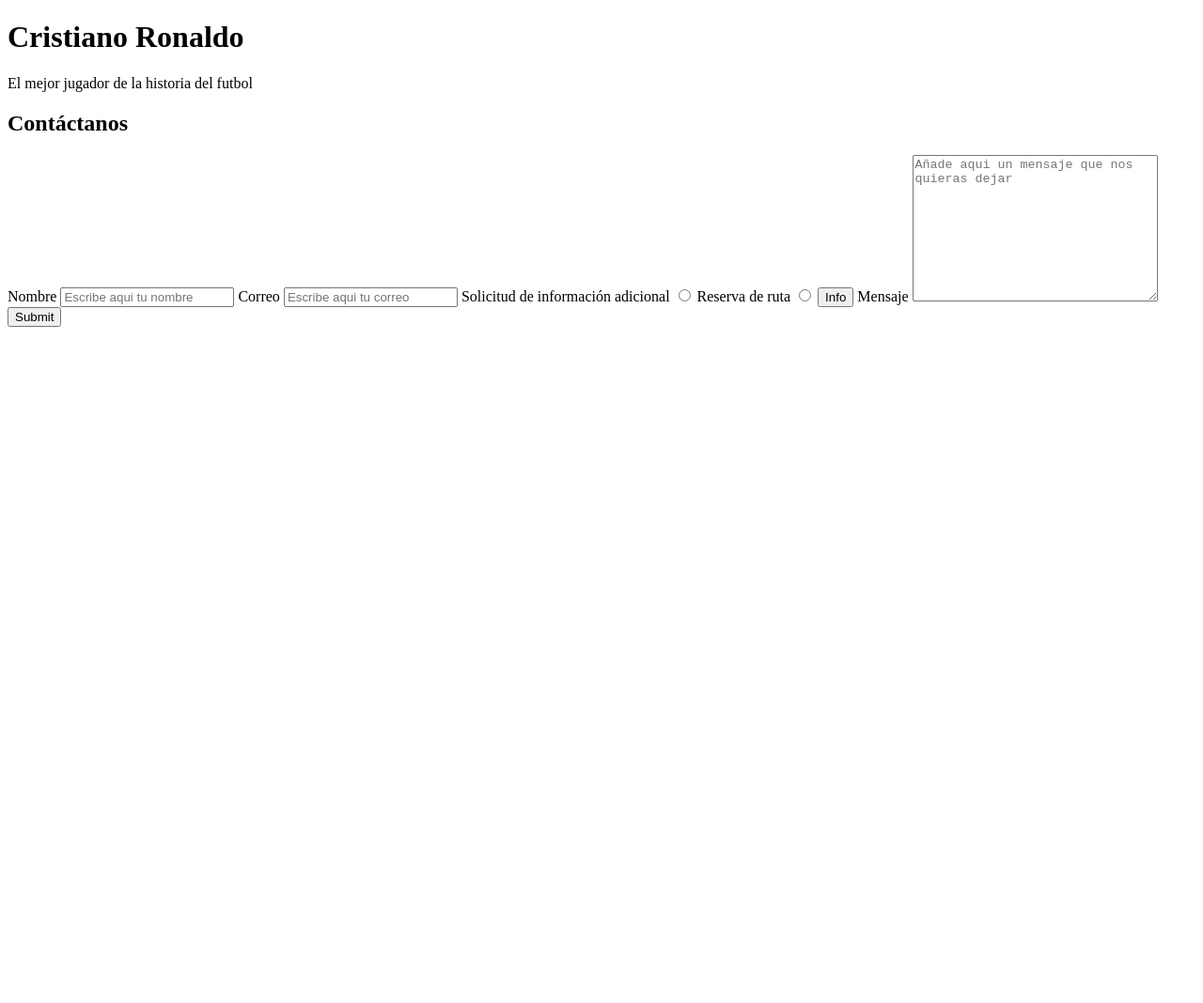
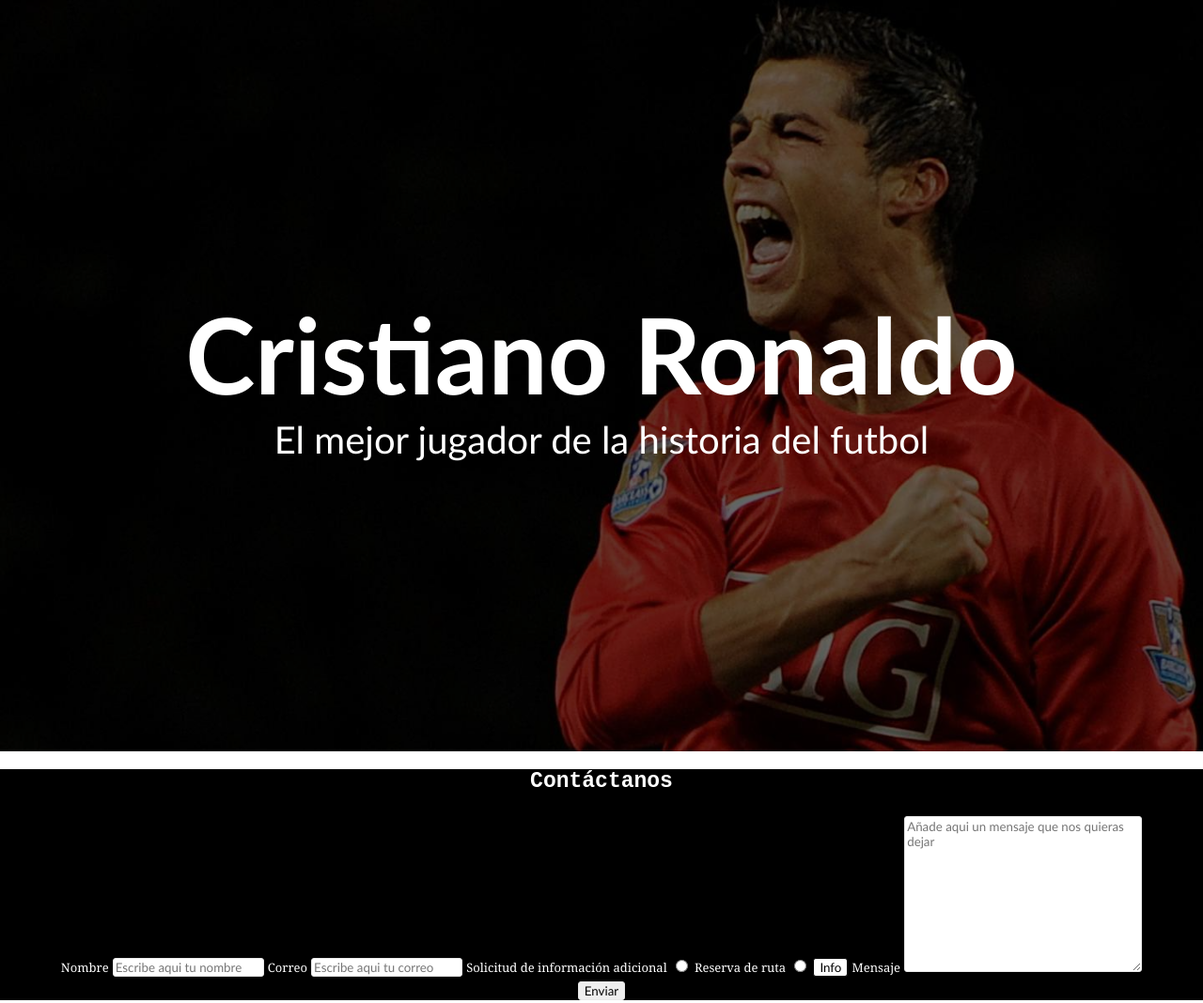
Before and after one commit to Joasan11/ExamenTema5DIW-DWEC, a plain HTML site: page index.html in a window 1280 px wide. Shown: the whole page at 94% size. Before the commit the page ends 800 px from the top, so only its background shows below. Drawn offline with Linux system fonts and the light colour scheme.

Commit message:
Hacemos el js funcional excepto por los radio button y añadimos el hero-image y un formulario bastante basico solo para que se vea mejor

```diff
--- a/index.html
+++ b/index.html
@@ -3,8 +3,8 @@
 <head>
     <meta charset="UTF-8">
     <meta name="viewport" content="width=device-width, initial-scale=1.0">
-    <title>Examen Formulario</title>
-</head>
+    <title>Examen Formulario</title></head>
+    <link rel="stylesheet" href="styles/style.css">
 <body>
     <div class="main-hero">
         <div class=" hero-container">
@@ -37,10 +37,11 @@
 
             <br>
 
-            <input type="submit" id="enviar" name="enviar">
+            <input type="submit" id="enviar" value="Enviar">
 
             <ul id="error"></ul>
         </form>
     </div>
+    <script src="scripts/script.js"></script>
 </body>
 </html>
--- a/scripts/script.js
+++ b/scripts/script.js
@@ -1,14 +1,52 @@
 /**
- * @author Joaquín Sánchez Miravalles
+ * @author Joaquín Sánchez Miravalles (Studient)
  * @github
  */
 
-let formulario = document.querySelector("#formulario");
-let nombre = document.querySelector("#nombre");
-let correo = document.querySelector("#correo");
-let radio = document.querySelector("#radio");
-let radio2 = document.querySelector("#radio2");
-let info = document.getElementById("info");
-let mensaje = document.querySelector("#mensaje");
-let enviar = document.querySelector("#enviar");
-let error = document.querySelector("#error");
+const formulario = document.querySelector("#formulario");
+const nombre = document.querySelector("#nombre");
+const correo = document.querySelector("#correo");
+const radio = document.querySelector("radio");
+const radio2 = document.querySelector("radio2");
+const info = document.getElementById("info");
+const mensaje = document.querySelector("#mensaje");
+const enviar = document.querySelector("#enviar");
+const error = document.querySelector("#error");
+
+let mensajesError = [];
+
+const validar = (evento) => {
+    evento.preventDefault();
+    mensajesError = [];
+
+    // Nombre como campo obligatorio
+    nombre.value.trim().length === 0 && mensajesError.push("El nombre es un campo obligatorio");
+
+    // Nombre con caracteres válidos
+    !/^[A-Za-z0-9]*$/.test(nombre.value.trim()) && mensajesError.push("Error en el nombre");
+
+    // Correo electrónico válido
+    !/^[a-zA-Z0-9._-]+@[a-zA-Z0-9.-]+\.[a-zA-Z]{2,4}$/.test(correo.value.trim()) && mensajesError.push("Error en el correo electrónico");
+
+    // No hay ninguna opcion seleccionada
+    /*if(radio.isConnected = null && !radio2.isConnected){
+        mensajesError.push("Es obligatorio que un radioButton este selecionado");
+    }*/
+
+    // Evitar mensajes cortos
+    mensaje.value.trim().length < 10 && mensajesError.push("Error en el mensaje");
+
+    if (mensajesError.length === 0 && confirm("¿Estás seguro de enviar el formulario?")) {
+        formulario.submit();
+    } else if (mensajesError.length > 0) {
+        error.textContent = "";
+        console.log(mensajesError);
+        mensajesError.forEach(function (mensaje) {
+            const miLi = document.createElement("li");
+            miLi.textContent = mensaje;
+            error.appendChild(miLi);
+        })
+    }
+}
+
+formulario.addEventListener("submit", validar);
--- a/styles/envioCorrecto.css
+++ b/styles/envioCorrecto.css
@@ -0,0 +1,18 @@
+body{
+    align-items: center;
+    background-color: #30d130;
+}
+
+h1{
+    font-size: 8rem;
+    color: white;
+    font-family: 'Gill Sans';
+    text-align: center;
+}
+
+span{
+    font-size: 3.5;
+    color: white;
+    font-family: 'Courier New';
+    text-align: center;
+}
--- a/styles/style.css
+++ b/styles/style.css
@@ -0,0 +1,104 @@
+:root {
+    --h1-font-size: 7rem;
+    --h1-color: #ffffff;
+    --span-font-size: 2.5rem;
+    --span-color: #ffffff;
+    --form-background: #000000;
+}
+
+@media screen and (max-width: 540px) {
+    :root {
+        --h1-font-size: 2.5rem;
+        --span-font-size: 1.75rem;
+    }
+}
+
+*,
+::after,
+::before {
+    box-sizing: border-box;
+    font-family: 'Gill Sans', 'Gill Sans MT';
+}
+
+body {
+    margin: 0;
+}
+
+.hero-container {
+    background: url(../img/suwiii.jpg) center/cover;
+    position: relative;
+    height: 100vh;
+}
+
+.hero-container::before {
+    content: "";
+    background: var(--form-background);
+    position: absolute;
+    width: 100%;
+    height: 100%;
+    opacity: 0.6;
+}
+
+.hero-body {
+    height: 100%;
+    position: relative;
+    display: flex;
+    flex-direction: column;
+    justify-content: center;
+    align-items: center;
+}
+
+h1 {
+    margin: 0;
+    color: var(--h1-color);
+    font-size: var(--h1-font-size);
+}
+
+span {
+    color: var(--span-color);
+    font-size: var(--span-font-size);
+}
+
+.main-formulario{
+    background-color: black;
+    text-align: center;
+    align-items: center;
+    margin: auto;
+}
+
+h2{
+    font-family: 'Courier New';
+    color: #ffffff;
+    font-size: 23px;
+    text-align: center;
+}
+
+input,
+textarea{
+    margin-top: 5px;
+    border: 1px solid #e8e8e8;
+    border-radius: 3px;
+}
+
+label{
+    color: white;
+    font-family: Georgia;
+    font-size: 13px;
+    text-align: center;
+}
+
+button{
+    border: 1px solid #000000;
+    border-radius: 3px;
+    background-color: white;
+    color: black;
+}
+
+button:hover{
+    background-color: #bcbcbc;
+    color: black;
+}
+
+.error{
+    color: red;
+}
```
Also changed, not shown: envioCorrecto.html (+3 -1 lines).
